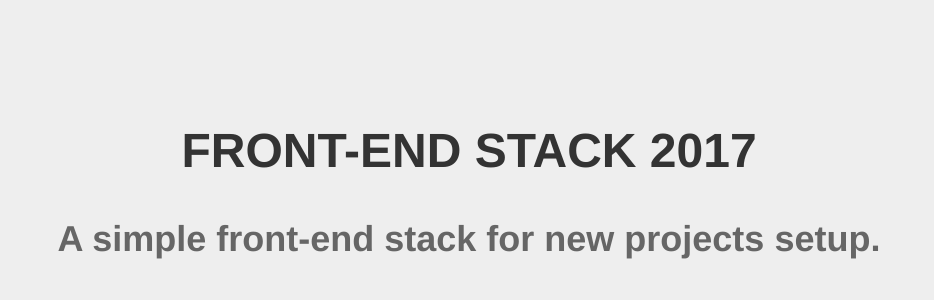
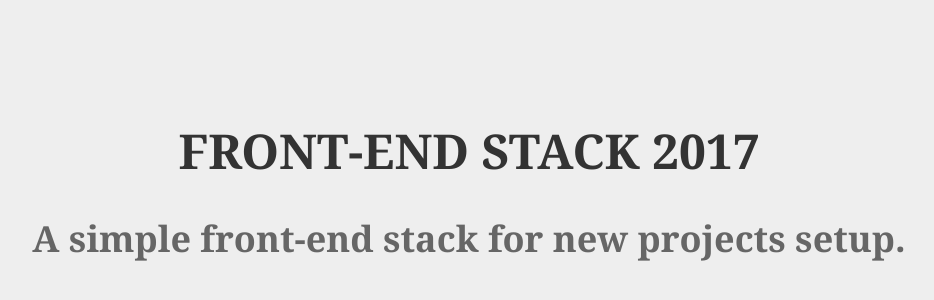
Before and after one commit to HenriqueTegel/front-end-stack, a website: page app/index.html in a window 1280 px wide. Shown: the part 194-494 px from the top of the page, without its empty margins (171-1105 px from the left). Drawn offline with nearby package versions, Linux system fonts and the light colour scheme; files that its build step writes are made by us from their sources.

Commit message:
Change default font-family.

```diff
--- a/app/src/css/sass/settings/_fonts.scss
+++ b/app/src/css/sass/settings/_fonts.scss
@@ -1,2 +1,2 @@
 // Define all fonts
-$main-font: 'Helvetica Neue';
+$main-font: 'Georgia';
```
